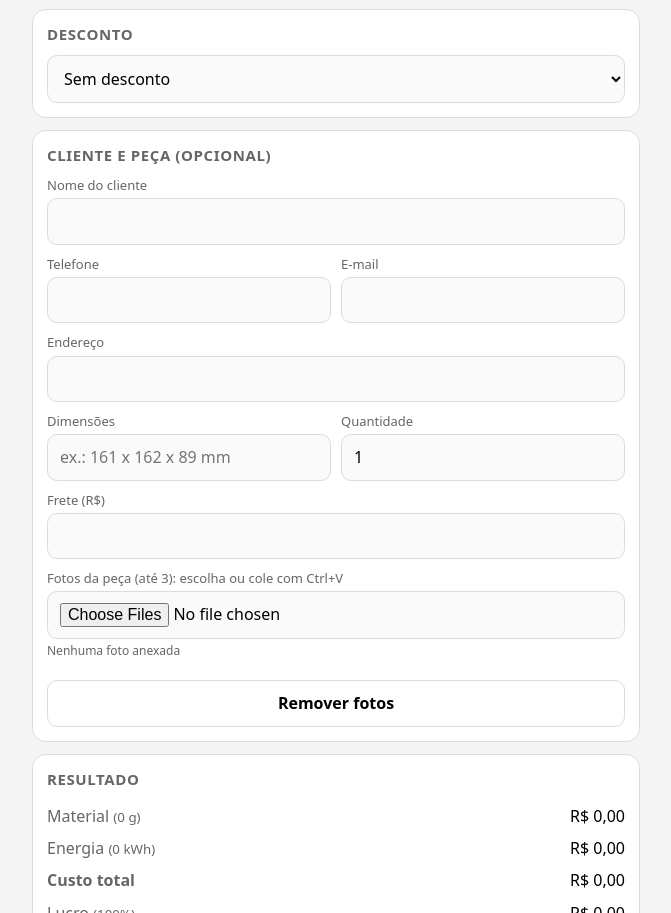
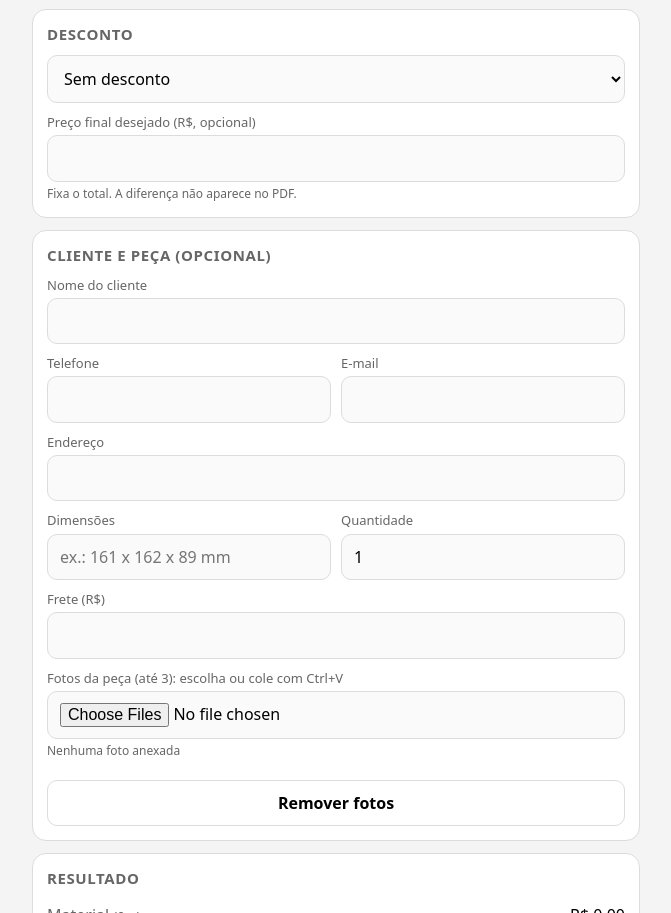
Before and after one commit to felypemoura31-stack/preco3d, a plain HTML site: page index.html in a window 1280 px wide. Shown: the part 917-1830 px from the top of the page, without its empty margins (304-975 px from the left). Drawn offline with nearby package versions, Linux system fonts and the light colour scheme.

Commit message:
Preco final desejado: fixa o total, ajuste so na calculadora e PDF consistente
Co-Authored-By: Claude Haiku 5.5 <noreply@anthropic.com>

```diff
--- a/index.html
+++ b/index.html
@@ -130,6 +130,9 @@ dialog::backdrop{background:rgba(0,0,0,.5)}
   <div class="card">
     <h2>Desconto</h2>
     <select id="c-disc"></select>
+    <label>Preço final desejado (R$, opcional)</label>
+    <input data-f="target" type="number" inputmode="decimal" min="0" step="any">
+    <div class="hint">Fixa o total. A diferença não aparece no PDF.</div>
   </div>
   <div class="card">
     <h2>Cliente e peça (opcional)</h2>
@@ -334,14 +337,19 @@ function compute(c) {
   const feePct = Math.min(st.fee, 95) / 100;
   const gross = subtotal / (1 - feePct);
   const fee = gross - subtotal;
-  const disc = S.discounts.find(d => d.id === c.disc);
+  const qty = Math.max(1, Math.floor(num(c.qty)) || 1);
+  const frete = num(c.frete);
+  const target = num(c.target);
+  // com preço desejado, o desconto não entra e a diferença vira ajuste (só na calculadora)
+  const disc = target ? null : S.discounts.find(d => d.id === c.disc);
   const discPct = disc ? Math.min(disc.pct, 100) : 0;
   const discount = gross * discPct / 100;
   const price = gross - discount;
-  const qty = Math.max(1, Math.floor(num(c.qty)) || 1);
-  const frete = num(c.frete);
-  const total = price * qty + frete;
-  return { hours, grams, kWh, mats, material, energy, machine, labor, extra, maint, finish, failure, cost, profit, fee, gross, discPct, discount, price, qty, frete, total,
+  const rawTotal = price * qty + frete;
+  const total = target || rawTotal;
+  const unit = target ? (target - frete) / qty : price;
+  const adj = total - rawTotal;
+  return { hours, grams, kWh, mats, material, energy, machine, labor, extra, maint, finish, failure, cost, profit, fee, gross, discPct, discount, price, unit, qty, frete, total, adj, target,
     printerName: printer ? printer.name : '' };
 }
 
@@ -392,6 +400,8 @@ function renderResult() {
     ${r.fee ? L('Taxa / imposto', r.fee, ` <small>(${S.settings.fee}%)</small>`) : ''}
     ${r.discount ? L('Desconto', -r.discount, ` <small>(${r.discPct}%)</small>`) : ''}
     ${r.frete ? L('Frete', r.frete) : ''}
+    ${r.target ? L('Ajuste de preço (só você vê)', r.adj) : ''}
+    ${r.target && r.total < r.cost * r.qty ? '<div class="hint">⚠️ O preço desejado está abaixo do custo.</div>' : ''}
     <div class="total"><span>Total${r.qty > 1 ? ` (${r.qty} peças)` : ''}</span><span class="big">${brl(r.total)}</span></div>`;
 }
 
@@ -715,10 +725,11 @@ async function exportPdf() {
   const r = compute(S.calc);
   if (!r.price) { alert('Preencha tempo e material antes de exportar.'); return; }
   const c = S.calc, tot = Math.round(r.hours * 60);
-  const disc = S.discounts.find(d => d.id === c.disc);
+  const disc = r.target ? null : S.discounts.find(d => d.id === c.disc);
   const info = [['Cliente', c.cname], ['Telefone', c.phone], ['E-mail', c.email], ['Endereço', c.addr]]
     .filter(([, v]) => v && v.trim());
-  const sub = r.gross * r.qty;
+  const unit = r.target ? r.unit : r.gross;
+  const sub = unit * r.qty;
   $('#print-area').innerHTML = `
     <div class="pdf">
       <div class="pdf-top">
@@ -728,7 +739,7 @@ async function exportPdf() {
       <h3>Peça</h3>
       <table>
         <tr><th>Peça</th><th>QNT</th><th>Material</th><th>Dimensões</th><th>Tempo</th><th class="r">Unitário</th><th class="r">Subtotal</th></tr>
-        <tr><td>${esc(c.name || 'Peça')}</td><td>${r.qty}</td><td>${esc(r.mats.map(x => x.name).join(', ') || '-')}</td><td>${esc(c.dims || '-')}</td><td>${Math.floor(tot / 60)}h ${tot % 60}min</td><td class="r">${brl(r.gross)}</td><td class="r">${brl(sub)}</td></tr>
+        <tr><td>${esc(c.name || 'Peça')}</td><td>${r.qty}</td><td>${esc(r.mats.map(x => x.name).join(', ') || '-')}</td><td>${esc(c.dims || '-')}</td><td>${Math.floor(tot / 60)}h ${tot % 60}min</td><td class="r">${brl(unit)}</td><td class="r">${brl(sub)}</td></tr>
       </table>
       <table class="pdf-sum">
         <tr><td>Subtotal</td><td class="r">${brl(sub)}</td></tr>
```
